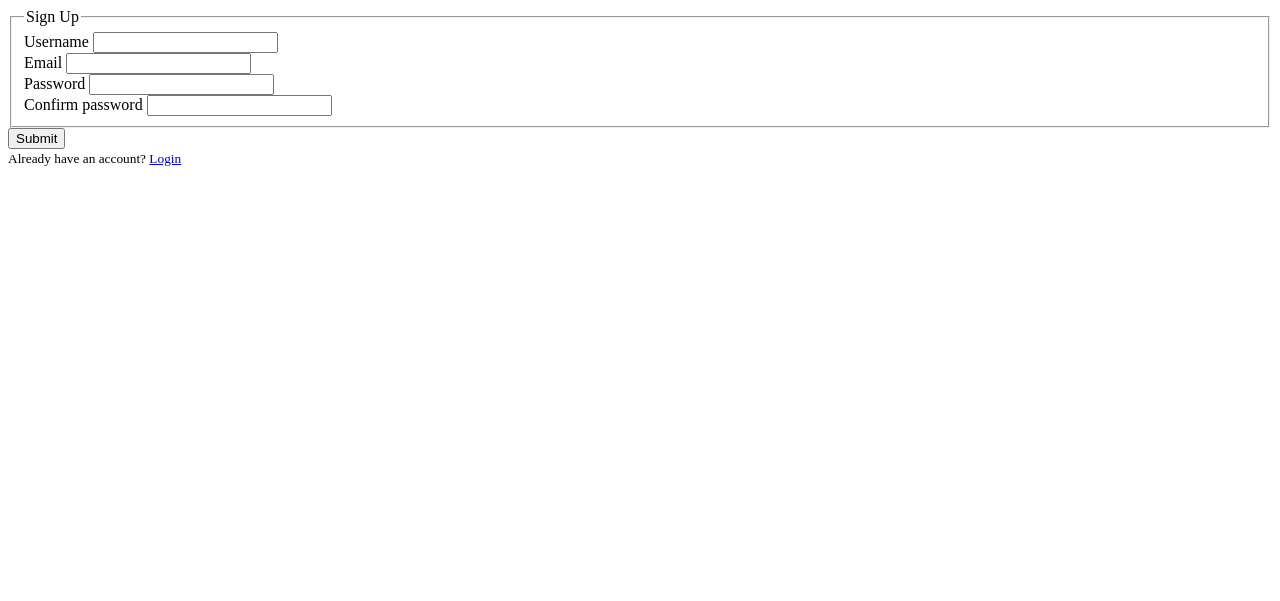
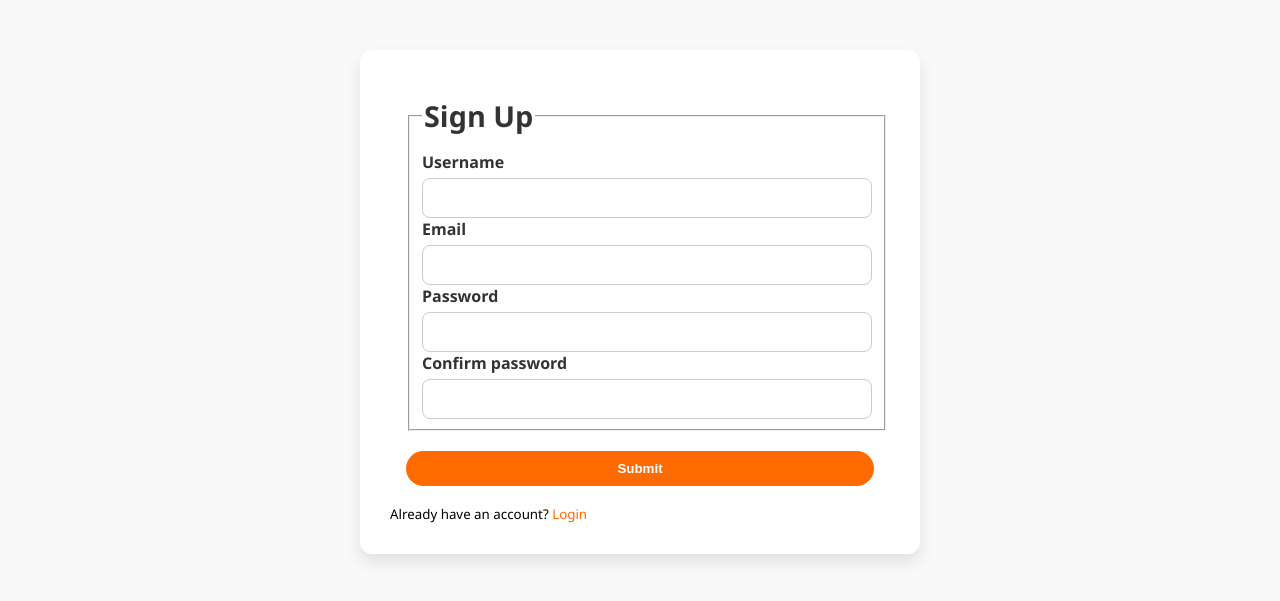
Before and after one commit to SHADRACK8018/Food-order-, a Flask app: template food_ordering_app_backend/templates/register.html in a window 1280 px wide. Shown: the top 601 px of the page. Run offline with Flask 3, Linux system fonts and the light colour scheme; the template is opened without the code that fills it, so the values that code supplies are empty, except form fields; tables that the repository leaves empty or names only in its code hold one stand-in row (values such as "Sample post"); form fields are guessed from the names that the template uses.

Commit message:
Updating signup and login forms and account page

```diff
--- /dev/null
+++ b/food_ordering_app_backend/static/account_page.css
@@ -0,0 +1,49 @@
+.content-section{
+    width:600px
+}
+.media {
+    display: flex;
+    align-items: center;
+    gap: 20px;
+}
+
+.account-img {
+    width: 100px;
+    height: 100px;
+    object-fit: cover;
+    border-radius: 50%;
+    border: 3px solid #ff6b00;
+}
+
+.account-heading {
+    font-size: 1.5rem;
+    margin: 0;
+}
+
+.text-secondary {
+    color: #777;
+}
+form {
+    max-width: 100%;
+    padding: 1rem;
+    box-sizing: border-box;
+}
+
+fieldset {
+    width: 100%;
+    max-width: 100%;
+    box-sizing: border-box;
+}
+.form-card {
+    max-width: 100%;
+    padding: 2rem;
+    box-sizing: border-box;
+    overflow: hidden;
+}
+
+/* Ensure inputs behave nicely */
+input {
+    width: 100%;
+    box-sizing: border-box;
+    padding: 0.5rem;
+}
--- /dev/null
+++ b/food_ordering_app_backend/static/forms.css
@@ -0,0 +1,86 @@
+body {
+    font-family: 'Segoe UI', Tahoma, Geneva, Verdana, sans-serif;
+    background-color: #f9f9f9;
+    margin: 0;
+    padding: 0;
+}
+
+.content, .content-section {
+    max-width: 500px;
+    margin: 50px auto;
+    padding: 30px;
+    background-color: #ffffff;
+    border-radius: 12px;
+    box-shadow: 0 8px 16px rgba(0, 0, 0, 0.1);
+}
+
+form {
+    display: flex;
+    flex-direction: column;
+    gap: 20px;
+}
+
+legend {
+    font-size: 1.8rem;
+    font-weight: bold;
+    margin-bottom: 10px;
+    color: #333;
+}
+
+.label {
+    font-weight: 600;
+    margin-bottom: 5px;
+    display: block;
+    color: #333;
+}
+
+.form-control, .control {
+    padding: 10px 15px;
+    border: 1px solid #ccc;
+    border-radius: 8px;
+    font-size: 1rem;
+    width: 450px;
+    transition: border 0.2s;
+}
+
+.form-control:focus, .control:focus {
+    border-color: #ff6b00;
+    outline: none;
+}
+
+.form-check {
+    display: flex;
+    align-items: center;
+    gap: 8px;
+    font-size: 0.95rem;
+    color: #333;
+}
+
+.btn, .submit {
+    background-color: #ff6b00;
+    border: none;
+    color: white;
+    padding: 10px 20px;
+    font-weight: bold;
+    border-radius: 50px;
+    cursor: pointer;
+    transition: background-color 0.3s ease;
+}
+
+.btn:hover, .submit:hover {
+    background-color: #e65a00;
+}
+
+.text-danger {
+    color: #e74c3c;
+    font-size: 0.9rem;
+}
+
+small a {
+    color: #ff6b00;
+    text-decoration: none;
+}
+
+small a:hover {
+    text-decoration: underline;
+}
--- a/food_ordering_app_backend/templates/layout.html
+++ b/food_ordering_app_backend/templates/layout.html
@@ -2,7 +2,9 @@
 <html lang="en">
 <head>
     <meta charset="UTF-8">
-    <title>{% block title %}My Flask App{% endblock %}</title>
+    <title>{% block title %}BiteGo{% endblock %}</title>
+    <link rel="stylesheet" href="{{ url_for('static', filename='forms.css') }}">
+    <link rel="stylesheet" href="{{ url_for('static', filename='account_page.css') }}">
 </head>
 <body>
     <div class="container">
```
Also changed, not shown: food_ordering_app_backend/food_ordering.py (+16 -4 lines), food_ordering_app_backend/forms.py (+22 -0 lines), food_ordering_app_backend/templates/account.html (+47 -1 lines), food_ordering_app_backend/templates/login.html (+10 -6 lines), food_ordering_app_backend/static/profile_pics/default.jpg (added).
